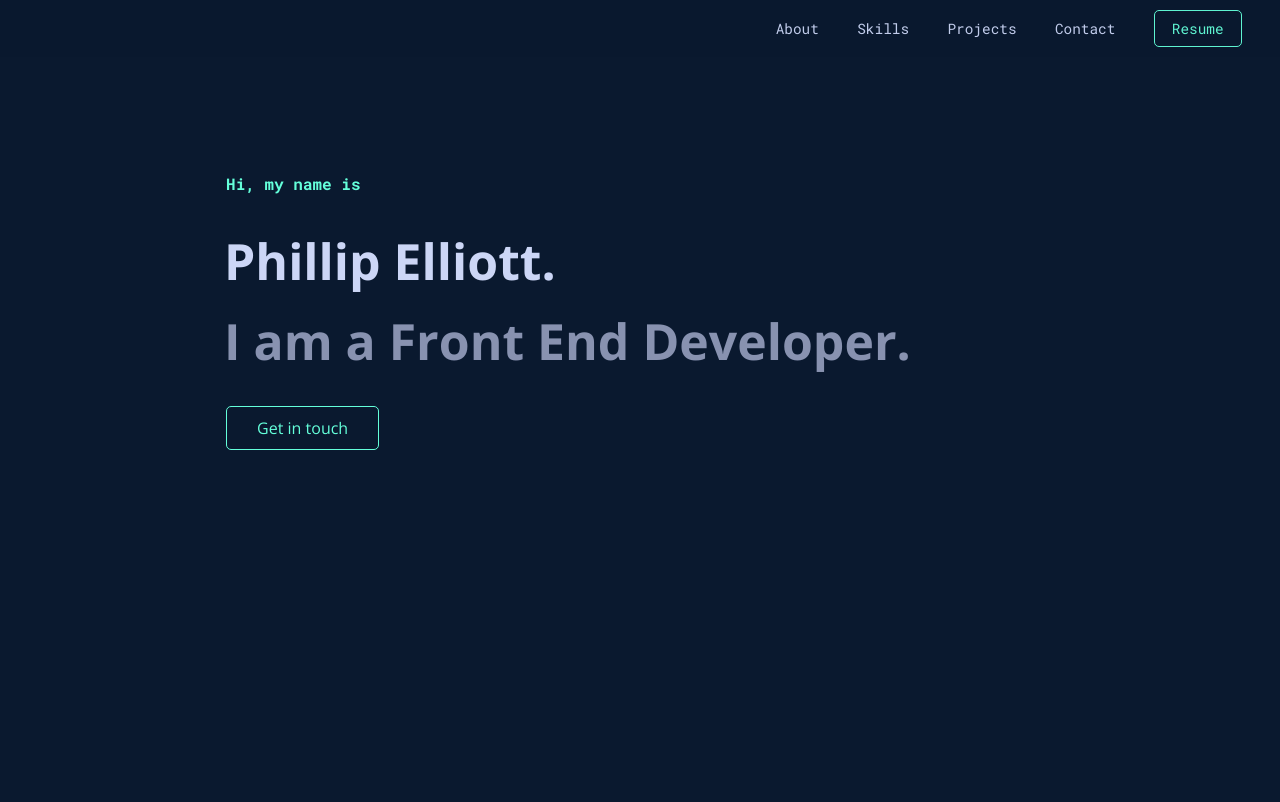
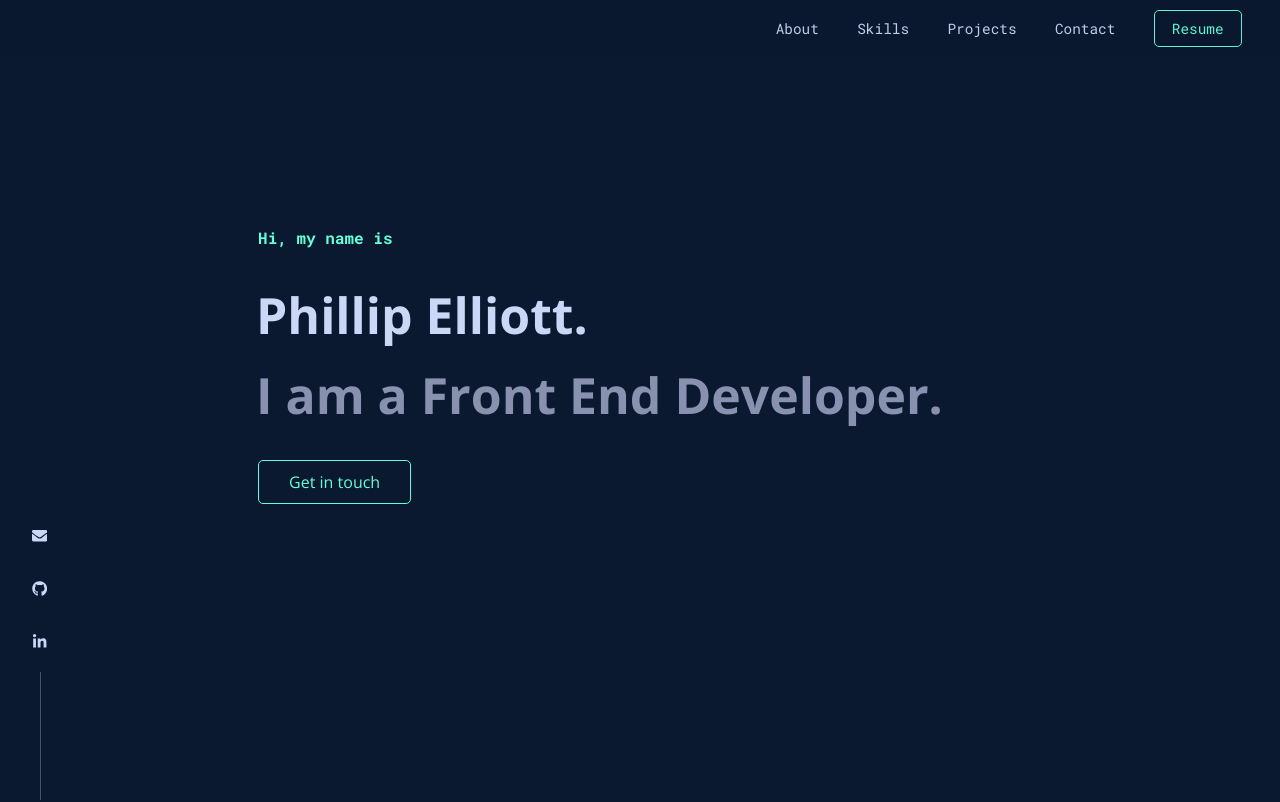
Before and after one commit to Phil-Elliott/Portfolio-2.0, a React (Create React App) app: page / in a window 1280 px wide. Shown: the top 802 px of the page. Built offline with nearby package versions, Linux system fonts and the light colour scheme.

Commit message:
added side links

```diff
--- a/src/App.js
+++ b/src/App.js
@@ -7,11 +7,13 @@ import Skills from "./Skills/Skills";
 import Projects from "./Projects/Projects";
 import ExtraProjects from "./ExtraProjects/ExtraProjects";
 import Contact from "./Contact/Contact";
+import Links from "./Links/Links";
 
 const App = () => {
   return (
     <div className="app">
       <Navbar />
+      <Links />
       <Main />
       <About />
       <Skills />
@@ -32,4 +34,19 @@ export default App;
   5) Upload new portfolio
 
 
+  // make pe book animation at loader
+// Add photoshopped images to resume
+
+add animations to links
+center title on main page
+
+need to put left links inside of dropdown responsive
+
+
+
+
+1) 1300 to 900 move farther left
+2) Then move github and linkedin to the bottom
+3) Add hove words to each button on screen - project links
+
 */
--- a/src/Contact/Contact.js
+++ b/src/Contact/Contact.js
@@ -1,5 +1,6 @@
 import React, { useState, useRef, useEffect } from "react";
 import "./Contact.scss";
+import { FaGithub, FaLinkedinIn } from "react-icons/fa";
 import { Animate } from "../functions/Gsap";
 import { gsap } from "gsap";
 import { ScrollTrigger } from "gsap/ScrollTrigger";
@@ -25,6 +26,17 @@ const Contact = () => {
       <p className="contact-btn animate">
         <a href="mailto:PhillipPElliott@gmail.com">Contact Me</a>
       </p>
+      <div className="contact-links">
+        <a aria-label="Github" href="https://github.com/Phil-Elliott">
+          <FaGithub className="icon" />
+        </a>
+        <a
+          aria-label="Linkedin"
+          href="https://www.linkedin.com/in/phil-p-elliott/"
+        >
+          <FaLinkedinIn className="icon" />
+        </a>
+      </div>
     </div>
   );
 };
--- a/src/Contact/Contact.scss
+++ b/src/Contact/Contact.scss
@@ -43,6 +43,20 @@ $green-color: #64ffda;
       }
     }
   }
+  .contact-links {
+    margin-top: 3rem;
+    .icon {
+      margin-left: 1rem;
+      cursor: pointer;
+      color: $light-color;
+      font-size: clamp(1rem, 1.85vw, 3rem);
+      text-decoration: none;
+
+      &:hover {
+        color: $green-color;
+      }
+    }
+  }
 }
 
 @media only screen and (max-width: 450px) {
@@ -51,3 +65,9 @@ $green-color: #64ffda;
     padding: 2rem 0 8rem;
   }
 }
+
+@media only screen and (min-width: 900px) {
+  .contact-links {
+    display: none;
+  }
+}
--- a/src/ExtraProjects/ExtraProjects.scss
+++ b/src/ExtraProjects/ExtraProjects.scss
@@ -78,6 +78,12 @@
 
 @media only screen and (max-width: 1300px) {
   #extra-projects {
+    max-width: 80%;
+  }
+}
+
+@media only screen and (max-width: 900px) {
+  #extra-projects {
     max-width: 90%;
   }
 }
--- /dev/null
+++ b/src/Links/Links.js
@@ -0,0 +1,31 @@
+import React from "react";
+import "./Links.scss";
+import { FaGithub, FaEnvelope, FaLinkedinIn } from "react-icons/fa";
+
+const Links = () => {
+  return (
+    <div className="links-container">
+      <div>
+        <a aria-label="Email" href="mailto:PhillipPElliott@gmail.com">
+          <FaEnvelope className="icon" />
+        </a>
+        <a aria-label="Github" href="https://github.com/Phil-Elliott">
+          <FaGithub className="icon" />
+        </a>
+        <a
+          aria-label="Linkedin"
+          href="https://www.linkedin.com/in/phil-p-elliott/"
+        >
+          <FaLinkedinIn className="icon" />
+        </a>
+      </div>
+      <span></span>
+    </div>
+  );
+};
+
+export default Links;
+
+// Add links to eamil, gethub, linkedin (right bottom - maybe have go down screen)
+// get a span line under the icons
+// get animations
--- /dev/null
+++ b/src/Links/Links.scss
@@ -0,0 +1,54 @@
+@import "./../Shared.scss";
+
+.links-container {
+  color: $med-color;
+  position: fixed;
+  display: grid;
+  left: 5rem;
+  bottom: 0rem;
+
+  div {
+    display: flex;
+    flex-direction: column;
+  }
+
+  a {
+    color: $light-color;
+    font-size: clamp(1rem, 1.85vw, 3rem);
+    text-decoration: none;
+
+    &:hover {
+      color: $green-color;
+    }
+  }
+
+  .icon {
+    margin-bottom: 1rem;
+    cursor: pointer;
+    font-size: clamp(0.8rem, 1.2vw, 2.5rem);
+    margin: 100% 0px;
+
+    &:hover {
+      color: $green-color;
+    }
+  }
+  span {
+    // border-bottom: 1px solid $light-color;
+    opacity: 0.3;
+    border-left: 1px solid $light-color;
+    height: 8rem;
+    margin-left: 0.5rem;
+  }
+}
+
+@media only screen and (max-width: 1300px) {
+  .links-container {
+    left: 2rem;
+  }
+}
+
+@media only screen and (max-width: 901px) {
+  .links-container {
+    display: none;
+  }
+}
--- a/src/Main/Main.scss
+++ b/src/Main/Main.scss
@@ -1,8 +1,10 @@
 @import "./../Shared.scss";
 
 #main {
-  padding: 13.5% 0 8%;
-  margin: 0 auto;
+  display: flex;
+  flex-direction: column;
+  justify-content: center;
+  margin: 0 auto 0 20%;
   max-width: 65%;
   min-height: 90vh;
 
```
